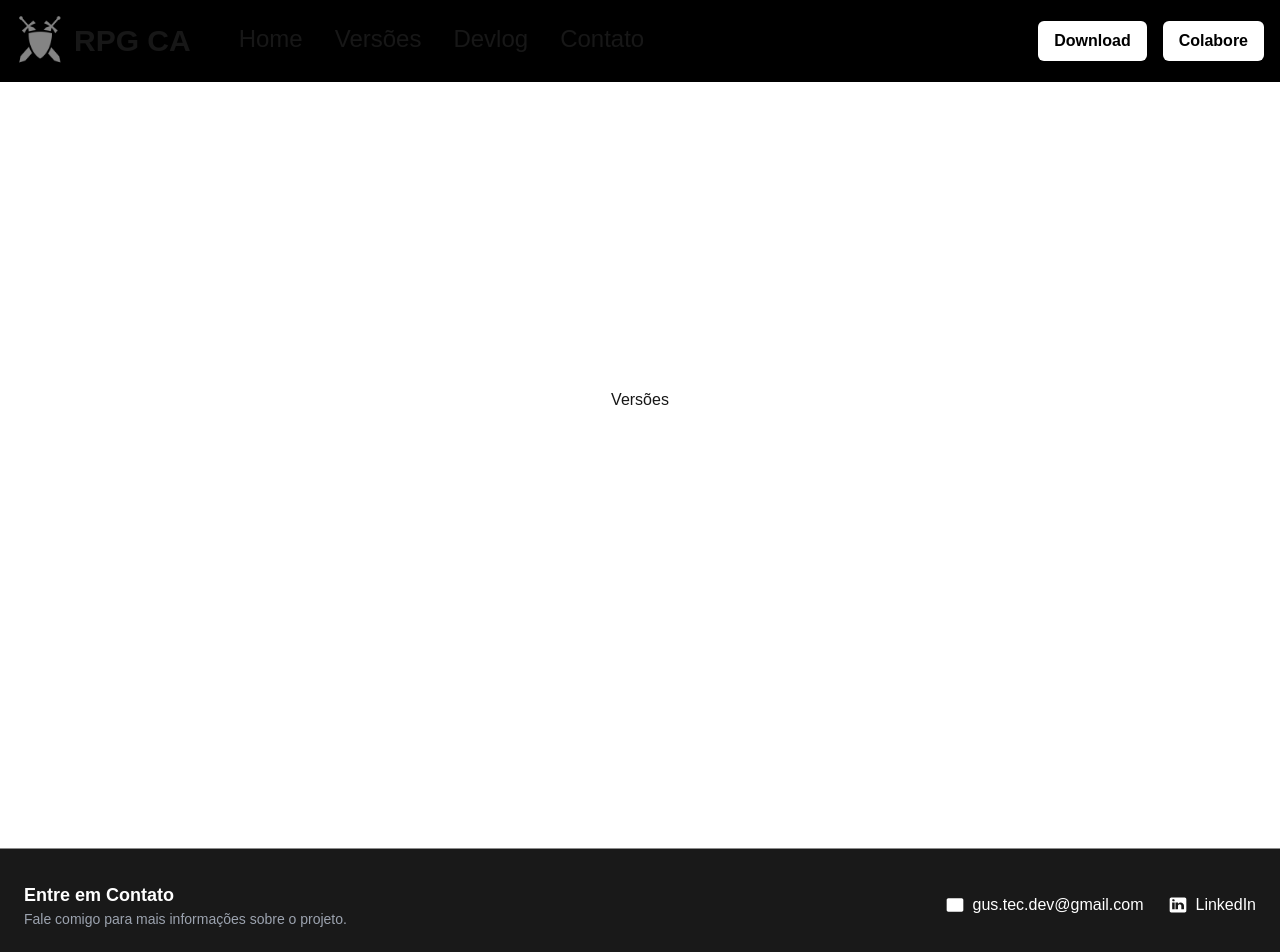
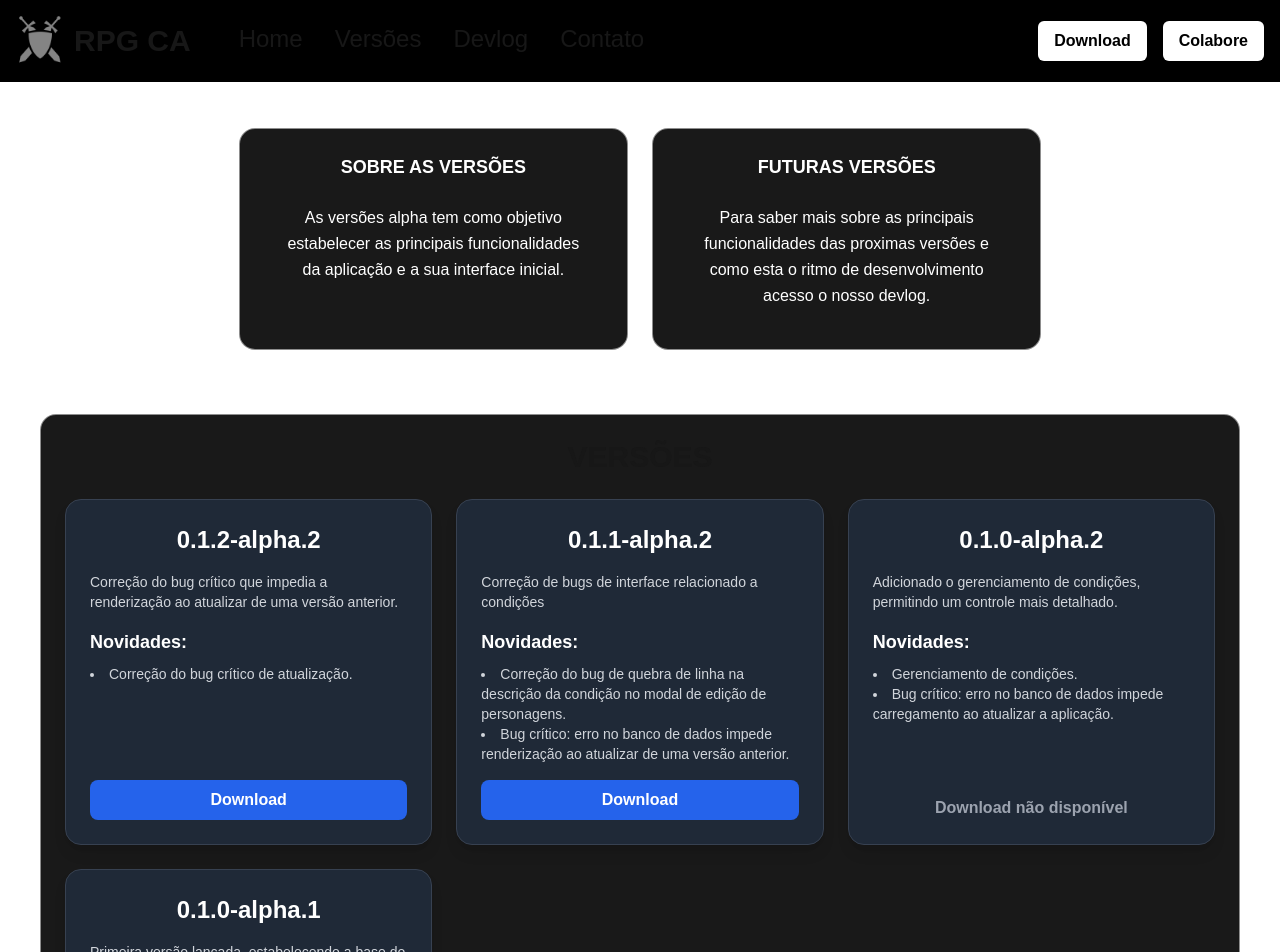
Before and after one commit to Gustavo-Vinicius-Santana/rpg-ca-landing-page, a Next.js app: page /pages/versions in a window 1280 px wide. Shown: the top 952 px of the page. Built offline with nearby package versions, Linux system fonts and the light colour scheme.

Commit message:
[feature - ui - incomplet] (criando a pagina de versões) criando layout inicial da pagina de versões e logica para renderizar as versões

```diff
--- a/src/app/pages/versions/page.tsx
+++ b/src/app/pages/versions/page.tsx
@@ -1,7 +1,95 @@
 export default function Versions() {
-    return (
-      <div className="flex items-center justify-center h-screen">
-        <h1>Versões</h1>
+  const versions = [
+    {
+      name: "0.1.2-alpha.2",
+      description: "Correção do bug crítico que impedia a renderização ao atualizar de uma versão anterior.",
+      features: [
+        "Correção do bug crítico de atualização."
+      ],
+      downloadLink: "https://mega.nz/file/2y5iFSaB#1AnNPlgLi_h41vy3mjcXARw2yqU-IsNuOpe5CwVppB8"
+    },
+    {
+      name: "0.1.1-alpha.2",
+      description: "Correção de bugs de interface relacionado a condições",
+      features: [
+        "Correção do bug de quebra de linha na descrição da condição no modal de edição de personagens.",
+        "Bug crítico: erro no banco de dados impede renderização ao atualizar de uma versão anterior."
+      ],
+      downloadLink: "https://mega.nz/file/X3ITiCZA#e3CXMpGYOVqUPU1Si4xElubvSLcJm6oCJPeb-iAfiR4"
+    },
+    {
+      name: "0.1.0-alpha.2",
+      description: "Adicionado o gerenciamento de condições, permitindo um controle mais detalhado.",
+      features: [
+        "Gerenciamento de condições.",
+        "Bug crítico: erro no banco de dados impede carregamento ao atualizar a aplicação."
+      ],
+      downloadLink: ""
+    },
+    {
+      name: "0.1.0-alpha.1",
+      description: "Primeira versão lançada, estabelecendo a base do sistema.",
+      features: [
+        "Primeira versão lançada da aplicação."
+      ],
+      downloadLink: "https://mega.nz/file/T6QSDKiL#MI_fyAfZRLkRMO2pHg_Rf74OSjYO1W25ZqC9l88pzJ0"
+    }
+  ];
+
+  return (
+    <div className="flex flex-col justify-around mt-28 px-4 md:px-10">
+      <div className="w-full flex flex-wrap justify-center gap-6 p-4">
+        <div className="bg-black/90 w-full sm:w-1/2 lg:w-1/3 border border-white/50 rounded-2xl p-6 shadow-lg shadow-white/10">
+          <h2 className="text-white text-center font-semibold text-lg mb-2">SOBRE AS VERSÕES</h2>
+
+          <p className="text-white text-center text-base leading-relaxed p-4">
+            As versões alpha tem como objetivo estabelecer as principais funcionalidades da aplicação e a sua interface inicial.
+          </p>
+        </div>
+
+        <div className="bg-black/90 w-full sm:w-1/2 lg:w-1/3 border border-white/50 rounded-2xl p-6 shadow-lg shadow-white/10">
+          <h2 className="text-white text-center font-semibold text-lg mb-2">FUTURAS VERSÕES</h2>
+
+          <p className="text-white text-center text-base leading-relaxed p-4">
+            Para saber mais sobre as principais funcionalidades das proximas versões e como esta o ritmo de desenvolvimento acesso o nosso devlog.
+          </p>
+        </div>
       </div>
-    );
-  }
+
+      <div className="bg-black/90 w-full border border-white/50 rounded-2xl p-6 shadow-lg shadow-white/10 mt-12">
+        <h1 className="text-3xl font-bold mb-6 text-center">VERSÕES</h1>
+        <div className="grid grid-cols-1 sm:grid-cols-2 lg:grid-cols-3 gap-6 justify-items-center">
+          {versions.map((version, index) => (
+            <div
+              key={index}
+              className="w-200 h-auto p-6 bg-gray-800 text-white rounded-2xl shadow-lg border border-gray-700 hover:shadow-xl transition-shadow flex flex-col justify-between"
+            >
+              <div>
+                <h2 className="text-2xl font-semibold mb-4 text-center">{version.name}</h2>
+                <p className="text-sm text-gray-300 mb-4">{version.description}</p>
+                <h3 className="text-lg font-semibold mb-2">Novidades:</h3>
+                <ul className="list-disc list-inside text-sm text-gray-300 mb-4">
+                  {version.features.map((feature, idx) => (
+                    <li key={idx}>{feature}</li>
+                  ))}
+                </ul>
+              </div>
+
+              {/* Renderização condicional do botão de download ou mensagem de indisponível */}
+              {version.downloadLink ? (
+                <a href={version.downloadLink} target="_blank">
+                  <button className="w-full bg-blue-600 hover:bg-blue-700 text-white font-bold py-2 px-4 rounded-lg transition-colors">
+                    Download
+                  </button>
+                </a>
+              ) : (
+                <p className="text-center text-gray-400 font-semibold">Download não disponível</p>
+              )}
+
+            </div>
+          ))}
+        </div>
+      </div>
+    </div>
+  );
+}
```
